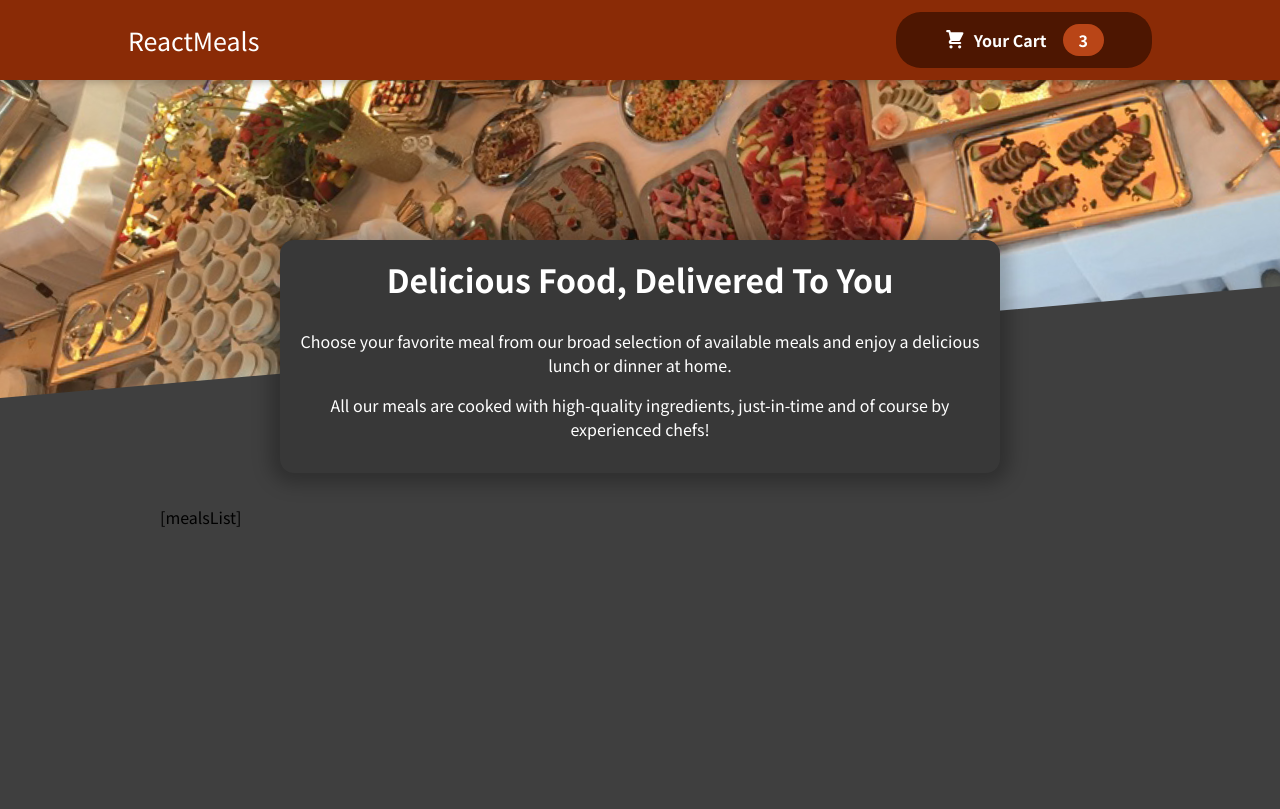
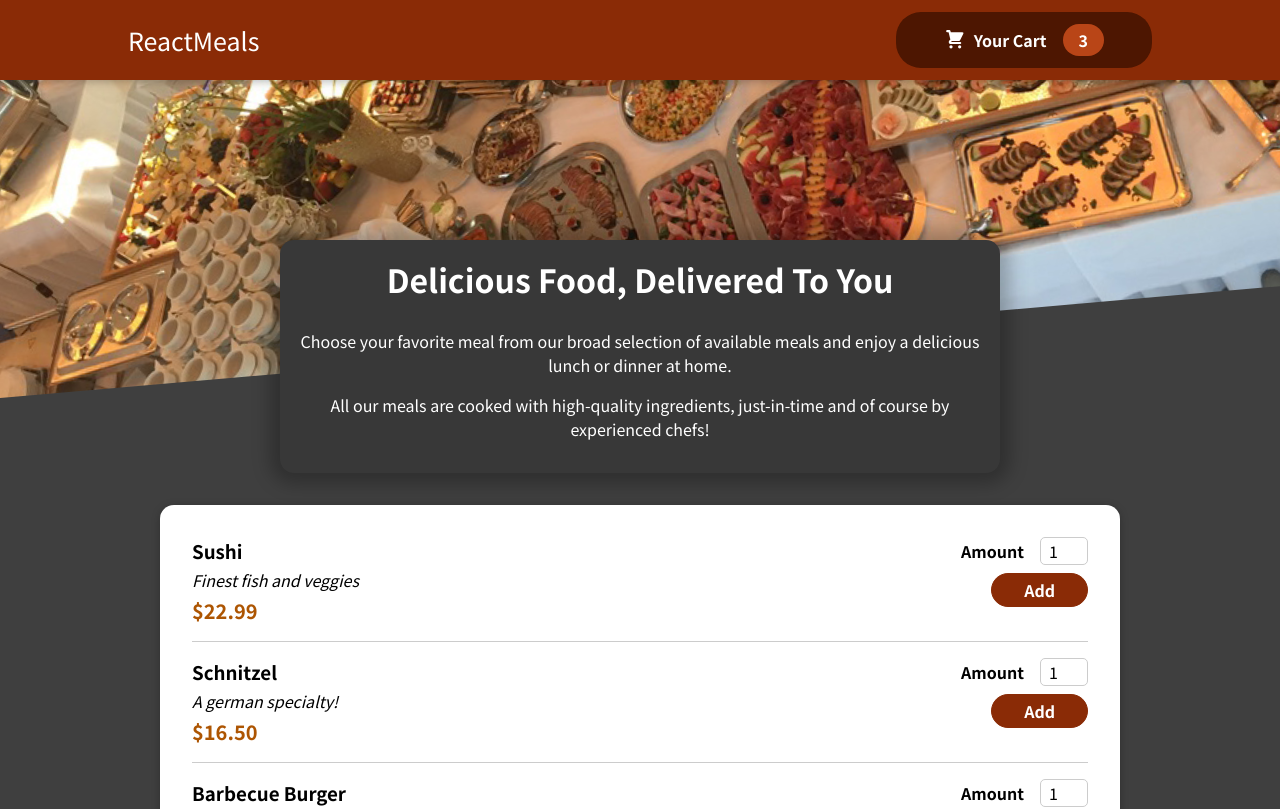
Before and after one commit to Tony-Ivanova/Delicioso, a React (Create React App) app: page / in a window 1280 px wide. Shown: the top 809 px of the page. Built offline with nearby package versions, Linux system fonts and the light colour scheme.

Commit message:
MealItemForm component

```diff
--- a/src/components/Meals/AvailableMeals.js
+++ b/src/components/Meals/AvailableMeals.js
@@ -1,16 +1,7 @@
+import Card from "../UI/Card"
+import MealItem from "./MealItem/MealItem"
+
 import classes from "./AvailableMeals.module.css"
-
-const AvailableMeals = () => {
-    const mealsList = DUMMY_MEALS.map(meal => <li>{meal.name}</li>)
-
-    return (
-        <section className={classes.meals}>
-            <ul>
-                [mealsList]
-            </ul>
-        </section>
-    )
-}
 
 const DUMMY_MEALS = [
     {
@@ -39,4 +30,27 @@
     },
 ];
 
+const AvailableMeals = () => {
+    const mealsList = DUMMY_MEALS.map(meal =>
+        <MealItem
+            id={meal.id}
+            key={meal.id}
+            name={meal.name}
+            description={meal.description}
+            price={meal.price}
+        />)
+
+    return (
+        <section className={classes.meals}>
+            <ul>
+                <Card>
+                    <ul>{mealsList}</ul>
+                </Card>
+            </ul>
+        </section>
+    )
+}
+
+
+
 export default AvailableMeals;
--- /dev/null
+++ b/src/components/Meals/MealItem/MealItem.js
@@ -0,0 +1,23 @@
+import MealItemForm from './MealItemForm'
+
+import classes from './MealItem.module.css'
+
+const MealItem = props => {
+
+    const price = `$${props.price.toFixed(2)}`
+
+    return (
+        <li className={classes.meal}>
+            <div>
+                <h3>{props.name}</h3>
+                <div className={classes.description}>{props.description}</div>
+                <div className={classes.price}>{price}</div>
+            </div>
+            <div>
+                <MealItemForm id={props.id} />
+            </div>
+        </li>
+    )
+}
+
+export default MealItem;
--- /dev/null
+++ b/src/components/Meals/MealItem/MealItem.module.css
@@ -0,0 +1,22 @@
+.meal {
+    display: flex;
+    justify-content: space-between;
+    margin: 1rem;
+    padding-bottom: 1rem;
+    border-bottom: 1px solid #ccc;
+  }
+
+  .meal h3 {
+    margin: 0 0 0.25rem 0;
+  }
+
+  .description {
+    font-style: italic;
+  }
+
+  .price {
+    margin-top: 0.25rem;
+    font-weight: bold;
+    color: #ad5502;
+    font-size: 1.25rem;
+  }
--- /dev/null
+++ b/src/components/Meals/MealItem/MealItemForm.js
@@ -0,0 +1,24 @@
+import Input from '../../UI/Input'
+
+import classes from './MealItemForm.module.css';
+
+const MealItemForm = props => {
+    return (
+        <form className={classes.form}>
+            <Input
+                label='Amount'
+                input={{
+                    id: 'amount_' + props.id,
+                    type: 'number',
+                    min: '1',
+                    max: '5',
+                    step: '1',
+                    defaultValue: '1',
+                }}
+            />
+            <button>Add</button>
+        </form>
+    )
+}
+
+export default MealItemForm;
--- /dev/null
+++ b/src/components/Meals/MealItem/MealItemForm.module.css
@@ -0,0 +1,20 @@
+.form {
+    text-align: right;
+  }
+
+  .form button {
+    font: inherit;
+    cursor: pointer;
+    background-color: #8a2b06;
+    border: 1px solid #8a2b06;
+    color: white;
+    padding: 0.25rem 2rem;
+    border-radius: 20px;
+    font-weight: bold;
+  }
+
+  .form button:hover,
+  .form button:active {
+    background-color: #641e03;
+    border-color: #641e03;
+  }
--- /dev/null
+++ b/src/components/UI/Card.js
@@ -0,0 +1,7 @@
+import classes from './Card.module.css'
+
+const Card = props => {
+    return <div className={classes.card}>{props.children}</div>
+}
+
+export default Card;
--- /dev/null
+++ b/src/components/UI/Card.module.css
@@ -0,0 +1,6 @@
+.card {
+    padding: 1rem;
+    box-shadow: 0 2px 8px rgba(0, 0, 0, 0.25);
+    border-radius: 14px;
+    background-color: white;
+  }
--- /dev/null
+++ b/src/components/UI/Input.js
@@ -0,0 +1,12 @@
+import classes from './Input.module.css';
+
+const Input = props => {
+    return (
+        <div className={classes.input}>
+            <label htmlFor={props.input.id}>{props.label}</label>
+            <input {...props.input}/>
+        </div>
+    );
+};
+
+export default Input;
--- /dev/null
+++ b/src/components/UI/Input.module.css
@@ -0,0 +1,18 @@
+.input {
+    display: flex;
+    align-items: center;
+    margin-bottom: 0.5rem;
+}
+
+.input label {
+    font-weight: bold;
+    margin-right: 1rem;
+}
+
+.input input {
+    width: 3rem;
+    border-radius: 5px;
+    border: 1px solid #ccc;
+    font: inherit;
+    padding-left: 0.5rem;
+}
```
Also changed, not shown: 1 other file (tests, documents, lock files or other folders).
